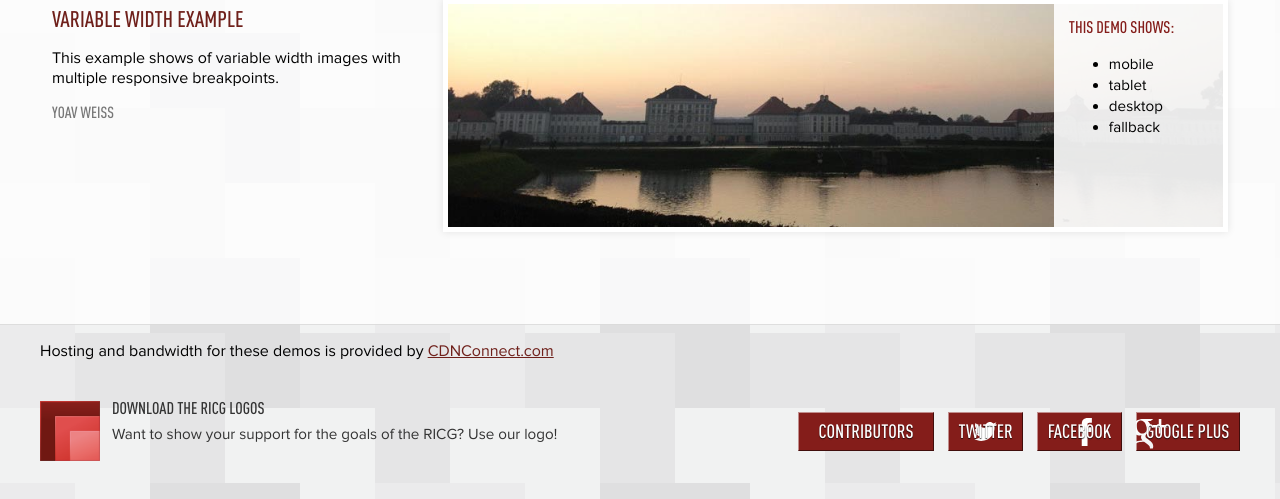
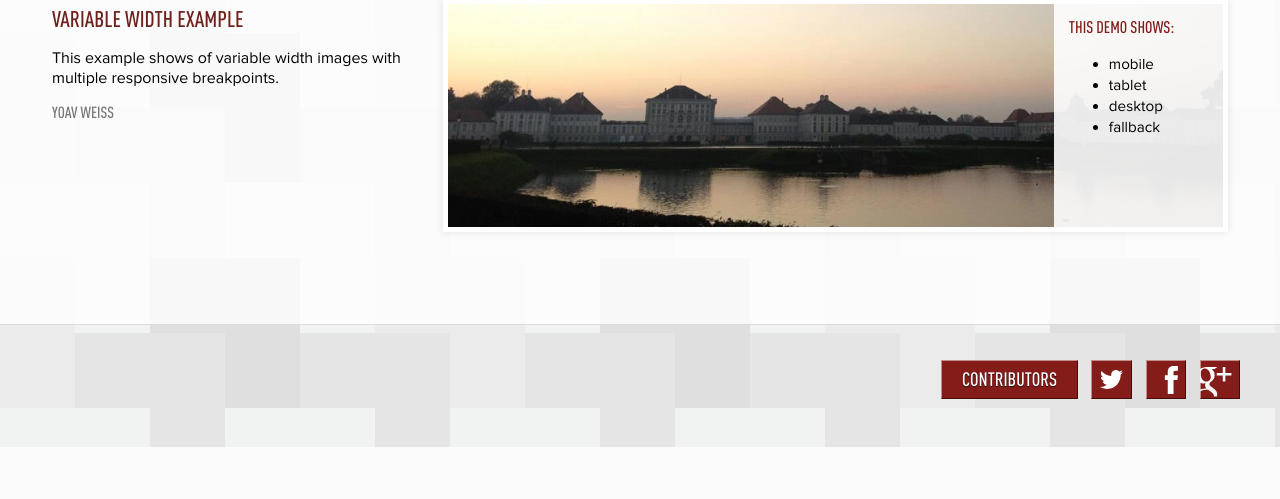
Before and after one commit to ResponsiveImagesCG/responsiveimages.org, a PHP site: page /demos/ in a window 1280 px wide. Shown: the part 1167-1666 px from the top of the page. After the commit the page ends 1614 px from the top, so only its background shows below. Run offline with PHP 8.4, Linux system fonts and the light colour scheme.

Commit message:
fixed footer of page

```diff
--- a/demos/index.php
+++ b/demos/index.php
@@ -149,25 +149,15 @@
 	</div>
 
 
-	<div class="doc-foot">
-		<p style="clear:both">Hosting and bandwidth for these demos is provided by <a href="http://cdnconnect.com">CDNConnect.com</a></p>
-		<aside class="assets">
-			<a href="/RICG-Logos.zip">
-				<img src="http://responsiveimages.org/img/ricg-icon.png" class="assets-thumb">
-				<h1 class="assets-hed">Download the RICG Logos</h1>
-				<p>Want to show your support for the goals of the RICG? Use our logo!</p>
-			</a>
-		</aside>
-
-		<nav class="social">
-			<h1 class="a11y">Share this page</h1>
-            <a class="subhed humans" href="https://github.com/ResponsiveImagesCG/responsiveimages.org/graphs/contributors">Contributors</a>
-			<a class="subhed twitter" href="http://twitter.com/home?status=Read%20the%20latest%20news%20on%20responsive%20images%2C%20and%20get%20involved!%0Ahttp%3A%2F%2Fresponsiveimages.org">Twitter</a>
-			<a class="subhed facebook" href="https://www.facebook.com/sharer.php?u=http%3A%2F%2Fresponsiveimages.org&amp;t=Read%20the%20latest%20news%20on%20responsive%20images%2C%20and%20get%20involved!">Facebook</a>
-			<a class="subhed g-plus" href="https://plus.google.com/share?url=http%3A%2F%2Fresponsiveimages.org">Google Plus</a>
-		</nav>
-
-	</div>
+<footer class="doc-foot">
+<nav class="social">
+<h1 class="a11y">Share this page</h1>
+<a class="subhed humans" href="https://github.com/ResponsiveImagesCG/responsiveimages.org/graphs/contributors">Contributors</a>
+<a class="subhed no-txt twitter" href="https://twitter.com/respimg">Twitter</a>
+<a class="subhed no-txt facebook" href="https://www.facebook.com/sharer.php?u=http%3A%2F%2Fresponsiveimages.org&amp;t=Read%20the%20latest%20news%20on%20responsive%20images%2C%20and%20get%20involved!">Facebook</a>
+<a class="subhed no-txt g-plus" href="https://plus.google.com/share?url=http%3A%2F%2Fresponsiveimages.org">Google Plus</a>
+</nav>
+</footer>
 	<script src="http://responsiveimages.org/js/picturefill.js"></script>
 
 	<script>var _gaq=[['_setAccount','UA-35760540-1'],['_trackPageview'],['_setDomainName', 'responsiveimages.org']];(function(d,t){var g=d.createElement(t),s=d.getElementsByTagName(t)[0];g.src='//www.google-analytics.com/ga.js';s.parentNode.insertBefore(g,s)}(document,'script'))</script>
```
